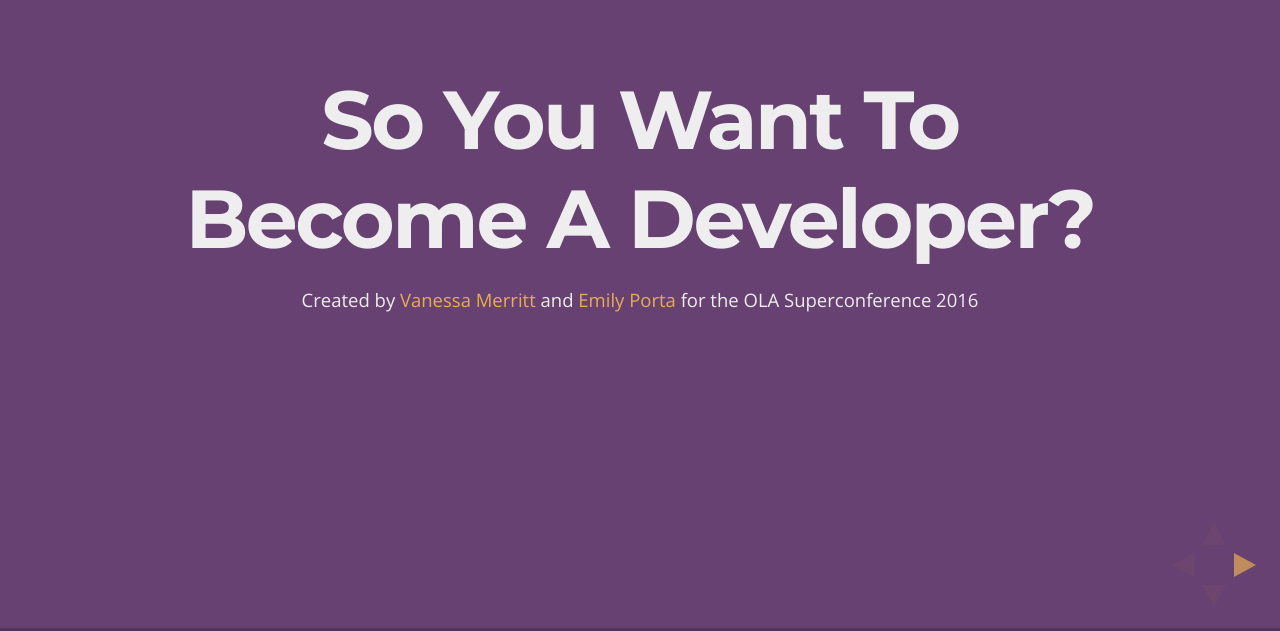
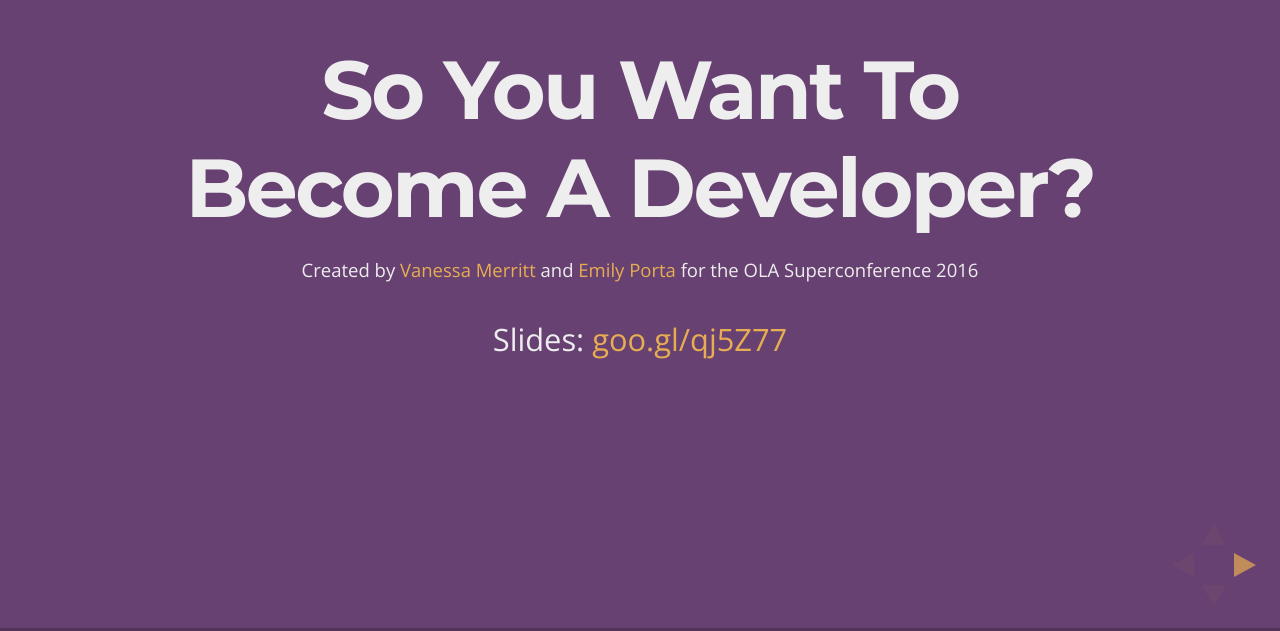
Before and after one commit to AgentEm/be-a-developer, a website: page index.html in a window 1280 px wide. Shown: the part 169-800 px from the top of the page. Drawn offline with nearby package versions, Linux system fonts and the light colour scheme.

Commit message:
add google short url to intro slide

```diff
--- a/index.html
+++ b/index.html
@@ -47,6 +47,7 @@
 					<p>
 						<small>Created by <a href="http://www.olasuperconference.ca/speaker/vanessa-merritt/" target="_blank">Vanessa Merritt</a> and <a href="http://www.olasuperconference.ca/speaker/emily-porta/" target="_blank">Emily Porta</a> for the OLA Superconference 2016</small>
 					</p>
+					<p>Slides: <a href="http://goo.gl/qj5Z77" target="_blank">goo.gl/qj5Z77</a></p>
 				</section>
 
 				<section data-background="#446CB3">
```
